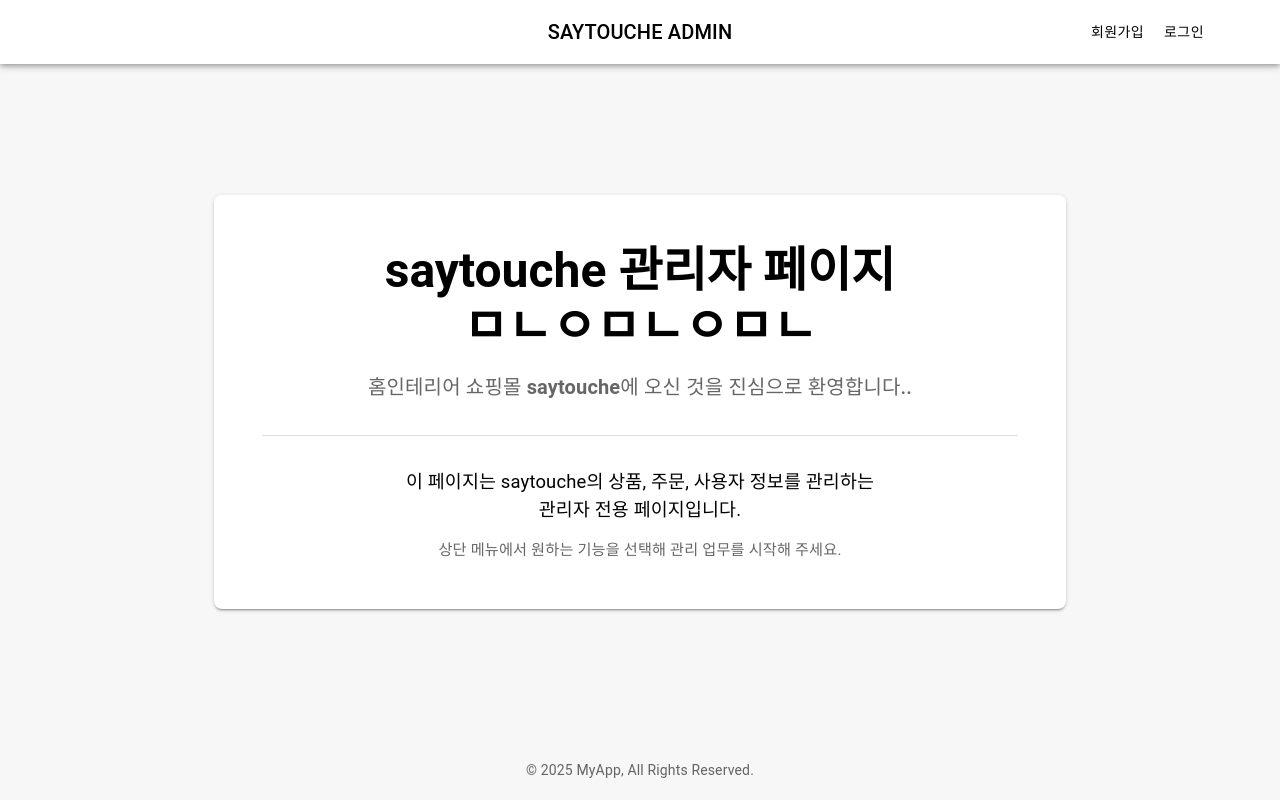
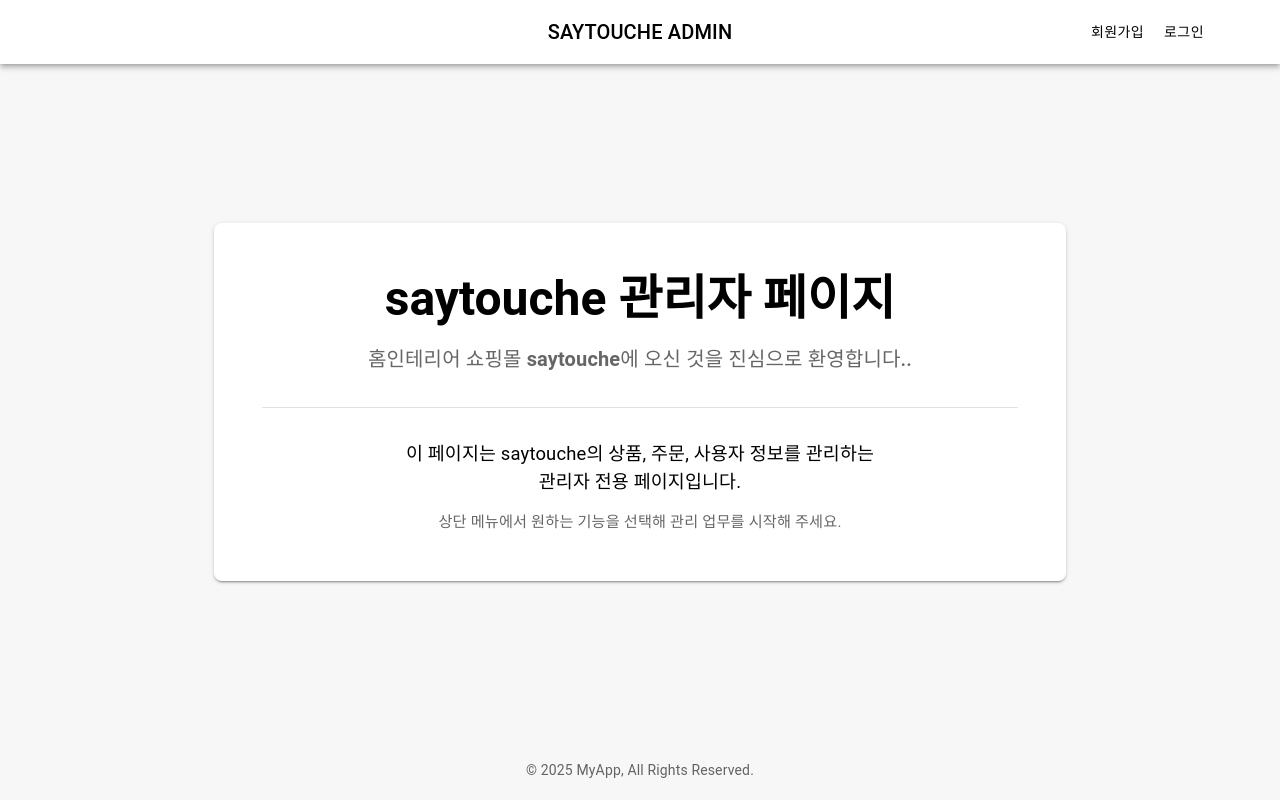
Before and after one commit to HanJongKyun/say4team_admin, a React (Vite) app: page / in a window 1280 px wide. Built offline with nearby package versions, Linux system fonts and the light colour scheme.

Commit message:
깃허브 액션 적용 완료

```diff
--- a/src/components/Home.jsx
+++ b/src/components/Home.jsx
@@ -24,7 +24,7 @@ const Home = () => {
           gutterBottom
           sx={{ wordBreak: 'keep-word' }}
         >
-          saytouche 관리자 페이지 ㅁㄴㅇㅁㄴㅇㅁㄴ
+          saytouche 관리자 페이지
         </Typography>
 
         <Typography variant='h6' color='text.secondary' sx={{ mb: 4 }}>
```
